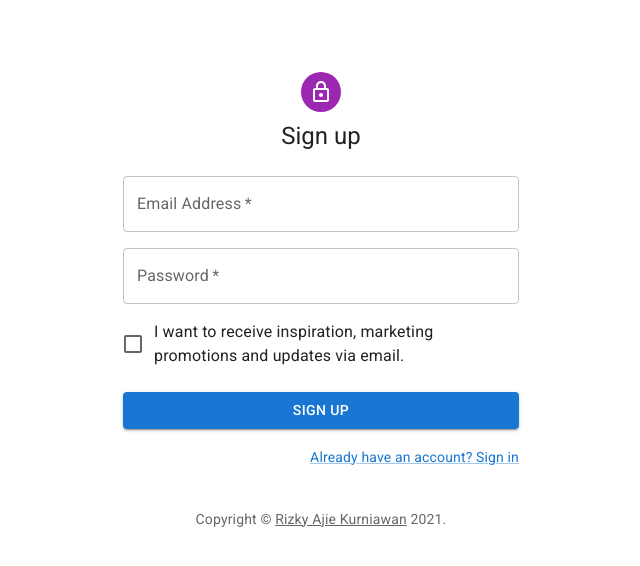
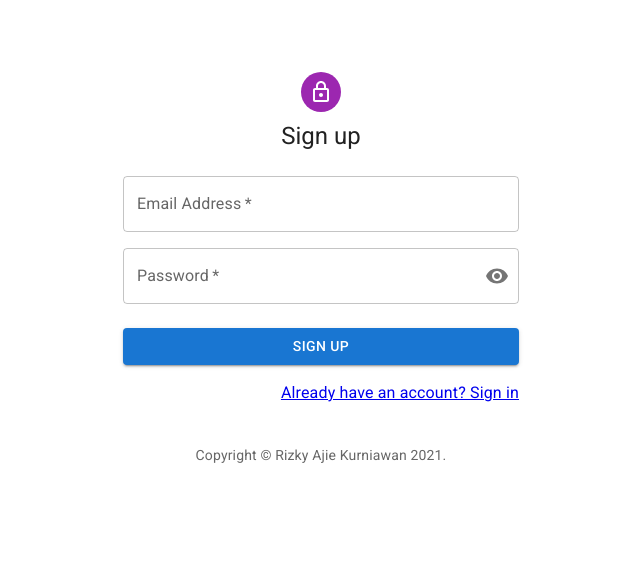
Before and after one commit to rizkybor/react-statement, a React (Create React App) app: page /register in a window 1280 px wide. Shown: the top 566 px of the page, without its empty margins (319-959 px from the left). Built offline with nearby package versions, Linux system fonts and the light colour scheme.

Commit message:
update register function and save in redux state

```diff
--- a/src/containers/views/Login.js
+++ b/src/containers/views/Login.js
@@ -5,7 +5,6 @@ import CssBaseline from "@mui/material/CssBaseline";
 import TextField from "@mui/material/TextField";
 import FormControlLabel from "@mui/material/FormControlLabel";
 import Checkbox from "@mui/material/Checkbox";
-import Link from "@mui/material/Link";
 import Grid from "@mui/material/Grid";
 import Box from "@mui/material/Box";
 import LockOutlinedIcon from "@mui/icons-material/LockOutlined";
@@ -14,8 +13,7 @@ import Container from "@mui/material/Container";
 import { createTheme, ThemeProvider } from "@mui/material/styles";
 import GoogleButton from "react-google-button";
 
-import { useNavigate } from "react-router-dom";
-import { signIn } from "../../firebase";
+import { Link } from "react-router-dom";
 
 function Copyright(props) {
   return (
@@ -26,10 +24,7 @@ function Copyright(props) {
       {...props}
     >
       {"Copyright © "}
-      <Link color="inherit" href="https://mui.com/">
-        Rizky Ajie Kurniawan
-      </Link>{" "}
-      {new Date().getFullYear()}
+      Rizky Ajie Kurniawan {new Date().getFullYear()}
       {"."}
     </Typography>
   );
@@ -38,7 +33,6 @@ function Copyright(props) {
 const theme = createTheme();
 
 export default function SignIn() {
-  let navigate = useNavigate();
   const handleSubmit = (event) => {
     if (event) {
       event.preventDefault();
@@ -47,13 +41,7 @@ export default function SignIn() {
         email: data.get("email"),
         password: data.get("password"),
       };
-      signIn(datas.email, datas.password);
-      if (signIn) {
-        localStorage.setItem("access_token", { datas });
-        navigate("/");
-      } else {
-        console.log("error woyyyy bor");
-      }
+      console.log(datas);
     }
   };
 
@@ -133,7 +121,7 @@ export default function SignIn() {
               justifyContent="center"
               alignItems="center"
             >
-              <Link href="/register" variant="body2">
+              <Link to="/register" variant="body2">
                 {"Don't have an account? Sign Up"}
               </Link>
             </Grid>
--- a/src/containers/views/Register.js
+++ b/src/containers/views/Register.js
@@ -1,20 +1,28 @@
-import React from "react";
+import React, { useState, useEffect } from "react";
+import { useNavigate, Link } from "react-router-dom";
+import { useDispatch, useSelector } from "react-redux";
+import Box from "@mui/material/Box";
+import Grid from "@mui/material/Grid";
+import Alert from "@mui/material/Alert";
 import Avatar from "@mui/material/Avatar";
 import Button from "@mui/material/Button";
+import Container from "@mui/material/Container";
+import TextField from "@mui/material/TextField";
+import InputLabel from "@mui/material/InputLabel";
+import Typography from "@mui/material/Typography";
+import IconButton from "@mui/material/IconButton";
+import FormControl from "@mui/material/FormControl";
 import CssBaseline from "@mui/material/CssBaseline";
-import TextField from "@mui/material/TextField";
-import FormControlLabel from "@mui/material/FormControlLabel";
-import Checkbox from "@mui/material/Checkbox";
-import Link from "@mui/material/Link";
-import Grid from "@mui/material/Grid";
-import Box from "@mui/material/Box";
+import OutlinedInput from "@mui/material/OutlinedInput";
+import InputAdornment from "@mui/material/InputAdornment";
+import FormHelperText from "@mui/material/FormHelperText";
+import { createTheme, ThemeProvider } from "@mui/material/styles";
+import CircularProgress from "@mui/material/CircularProgress";
+import Visibility from "@mui/icons-material/Visibility";
+import VisibilityOff from "@mui/icons-material/VisibilityOff";
 import LockOutlinedIcon from "@mui/icons-material/LockOutlined";
-import Typography from "@mui/material/Typography";
-import Container from "@mui/material/Container";
-import { createTheme, ThemeProvider } from "@mui/material/styles";
-
-import { signUp } from "../../firebase";
-import { useNavigate } from "react-router-dom";
+import { emailValidator, passwordValidator } from "../../helpers/index";
+import { signUpUser, signUpError } from "../../store/actions/signup/index";
 
 function Copyright(props) {
   return (
@@ -25,29 +33,84 @@ function Copyright(props) {
       {...props}
     >
       {"Copyright © "}
-      <Link color="inherit" href="https://mui.com/">
-        Rizky Ajie Kurniawan
-      </Link>{" "}
-      {new Date().getFullYear()}
+      Rizky Ajie Kurniawan {new Date().getFullYear()}
       {"."}
     </Typography>
   );
 }
 
+// step 1
 const theme = createTheme();
+const initState = {
+  email: "",
+  password: "",
+  showPassword: false,
+};
 
 export default function SignUp() {
-  let navigate = useNavigate();
-  const handleSubmit = (event) => {
-    event.preventDefault();
-    const data = new FormData(event.currentTarget);
-    const datas = {
-      email: data.get("email"),
-      password: data.get("password"),
+  // step 2 >> setState value untuk handle validate
+  const [signUpValue, setSignUpValue] = useState(initState);
+  const [errors, setErrors] = useState({});
+  const dispatch = useDispatch();
+  const user = useSelector((state) => state.user);
+  const navigate = useNavigate();
+
+  // step 4 >> function validate submit
+  const validate = (fieldValues = signUpValue) => {
+    let temporary = { ...errors };
+    if ("email" in fieldValues) {
+      temporary.email = fieldValues.email ? "" : "This field is required.";
+      if (fieldValues.email) {
+        temporary.email = emailValidator(fieldValues.email)
+          ? ""
+          : "Email invalid Format";
+      }
+    }
+    if ("password" in fieldValues) {
+      temporary.password = fieldValues.password
+        ? ""
+        : "This field is required.";
+      if (fieldValues.password) {
+        temporary.password = passwordValidator(fieldValues.password)
+          ? ""
+          : "Password must be at least 8 characters, 1 number, 1 upper and 1 lowercase";
+      }
+    }
+    setErrors({ ...temporary });
+    if (fieldValues === signUpValue) {
+      return Object.values(temporary).every((x) => x === "");
+    }
   };
-    signUp(datas.email, datas.password);
-    navigate("/login");
+
+  // step 3 >> assign Value Texfield to initState with useState and setState
+  const handleOnChange = (e) => {
+    const { name, value } = e.target;
+    setSignUpValue({ ...signUpValue, [name]: value });
+    validate({ [name]: value });
+    dispatch(signUpError(""));
   };
+
+  const handleClickShowPassword = () => {
+    setSignUpValue({
+      ...signUpValue,
+      showPassword: !signUpValue.showPassword,
+    });
+  };
+
+  // step 4 >> function validate submit
+  const handleSignUp = (e) => {
+    e.preventDefault();
+    if (validate()) {
+      dispatch(signUpError(""));
+      dispatch(signUpUser(signUpValue, navigate));
+    }
+  };
+
+  useEffect(() => {
+    return () => {
+      dispatch(signUpError(""));
+    };
+  }, [dispatch]);
 
   return (
     <ThemeProvider theme={theme}>
@@ -70,61 +133,80 @@ export default function SignUp() {
           <Box
             component="form"
             noValidate
-            onSubmit={handleSubmit}
+            onSubmit={handleSignUp}
             sx={{ mt: 3 }}
           >
             <Grid container spacing={2}>
-              {/* <Grid item xs={12} sm={6}>
-                <TextField
-                  autoComplete="given-name"
-                  name="firstName"
-                  required
-                  fullWidth
-                  id="firstName"
-                  label="First Name"
-                  autoFocus
-                />
-              </Grid>
-              <Grid item xs={12} sm={6}>
-                <TextField
-                  required
-                  fullWidth
-                  id="lastName"
-                  label="Last Name"
-                  name="lastName"
-                  autoComplete="family-name"
-                />
-              </Grid> */}
               <Grid item xs={12}>
                 <TextField
+                  onChange={handleOnChange}
+                  value={signUpValue.email}
                   required
                   fullWidth
                   id="email"
                   label="Email Address"
                   name="email"
                   autoComplete="email"
+                  error={errors.email ? true : false}
+                  helperText={errors.email}
                 />
               </Grid>
               <Grid item xs={12}>
-                <TextField
+                <FormControl fullWidth variant="outlined">
+                  <InputLabel
+                    htmlFor="outlined-adornment-password"
+                    error={errors.password ? true : false}
                     required
-                  fullWidth
+                  >
+                    Password
+                  </InputLabel>
+                  <OutlinedInput
+                    id="outlined-adornment-password"
                     name="password"
+                    type={signUpValue.showPassword ? "text" : "password"}
+                    value={signUpValue.password}
+                    onChange={handleOnChange}
+                    error={errors.password ? true : false}
+                    required
+                    endAdornment={
+                      <InputAdornment position="end">
+                        <IconButton
+                          aria-label="toggle password visibility"
+                          onClick={handleClickShowPassword}
+                          edge="end"
+                        >
+                          {signUpValue.showPassword ? (
+                            <VisibilityOff />
+                          ) : (
+                            <Visibility />
+                          )}
+                        </IconButton>
+                      </InputAdornment>
+                    }
                     label="Password"
-                  type="password"
-                  id="password"
-                  autoComplete="new-password"
                   />
-              </Grid>
-              <Grid item xs={12}>
-                <FormControlLabel
-                  control={
-                    <Checkbox value="allowExtraEmails" color="primary" />
-                  }
-                  label="I want to receive inspiration, marketing promotions and updates via email."
-                />
+                  {errors.password && (
+                    <FormHelperText error>{errors.password}</FormHelperText>
+                  )}
+                </FormControl>
               </Grid>
             </Grid>
+            {user.errorMessage && (
+              <Alert severity="error" sx={{ mt: 3 }}>
+                {user.errorMessage}
+              </Alert>
+            )}
+            {user.loading ? (
+              <Grid
+                container
+                direction="row"
+                justifyContent="center"
+                alignItems="center"
+                sx={{ mt: 3, mb: 2 }}
+              >
+                <CircularProgress />
+              </Grid>
+            ) : (
               <Button
                 type="submit"
                 fullWidth
@@ -133,11 +215,10 @@ export default function SignUp() {
               >
                 Sign Up
               </Button>
+            )}
             <Grid container justifyContent="flex-end">
               <Grid item>
-                <Link href="/login" variant="body2">
-                  Already have an account? Sign in
-                </Link>
+                <Link to="/login">Already have an account? Sign in</Link>
               </Grid>
             </Grid>
           </Box>
--- /dev/null
+++ b/src/helpers/index.js
@@ -0,0 +1,9 @@
+export const emailValidator = (value) => {
+  const regex = /^\w+([\.-]?\w+)*@\w+([\.-]?\w+)*(\.\w{2,3})+$/;
+  return regex.test(value);
+};
+
+export const passwordValidator = (value) => {
+  const regex = /^(?=.*\d)(?=.*[a-z])(?=.*[A-Z])[0-9a-zA-Z]{8,}$/;
+  return regex.test(value);
+};
--- a/src/store/actions/signup/types.js
+++ b/src/store/actions/signup/types.js
@@ -1,3 +1,3 @@
-export const REGISTER_START = "signup/REGISTER_START";
-export const REGISTER_SUCCESS = "signup/REGISTER_SUCCESS";
-export const REGISTER_FAIL = "signup/REGISTER_SUCCESS";
+export const SET_SIGNUP = "signup/SET_SIGNUP";
+export const SET_SIGNUP_LOADING = "signup/SET_SIGNUP_LOADING";
+export const SET_SIGNUP_ERRORMESSAGE = "signup/SIGNUP_ERRORMESSAGE";
--- a/src/store/reducers/index.js
+++ b/src/store/reducers/index.js
@@ -6,5 +6,5 @@ import userReducer from "./signup/index";
 export default combineReducers({
   home: homeReducer,
   news: newsReducer,
-  currentUser: userReducer,
+  user: userReducer,
 });
```
Also changed, not shown: src/firebase.js (+7 -15 lines), src/store/actions/signup/index.js (+39 -26 lines), src/store/reducers/signup/index.js (+7 -7 lines). Lines whose indentation alone changed are shown as unchanged.
